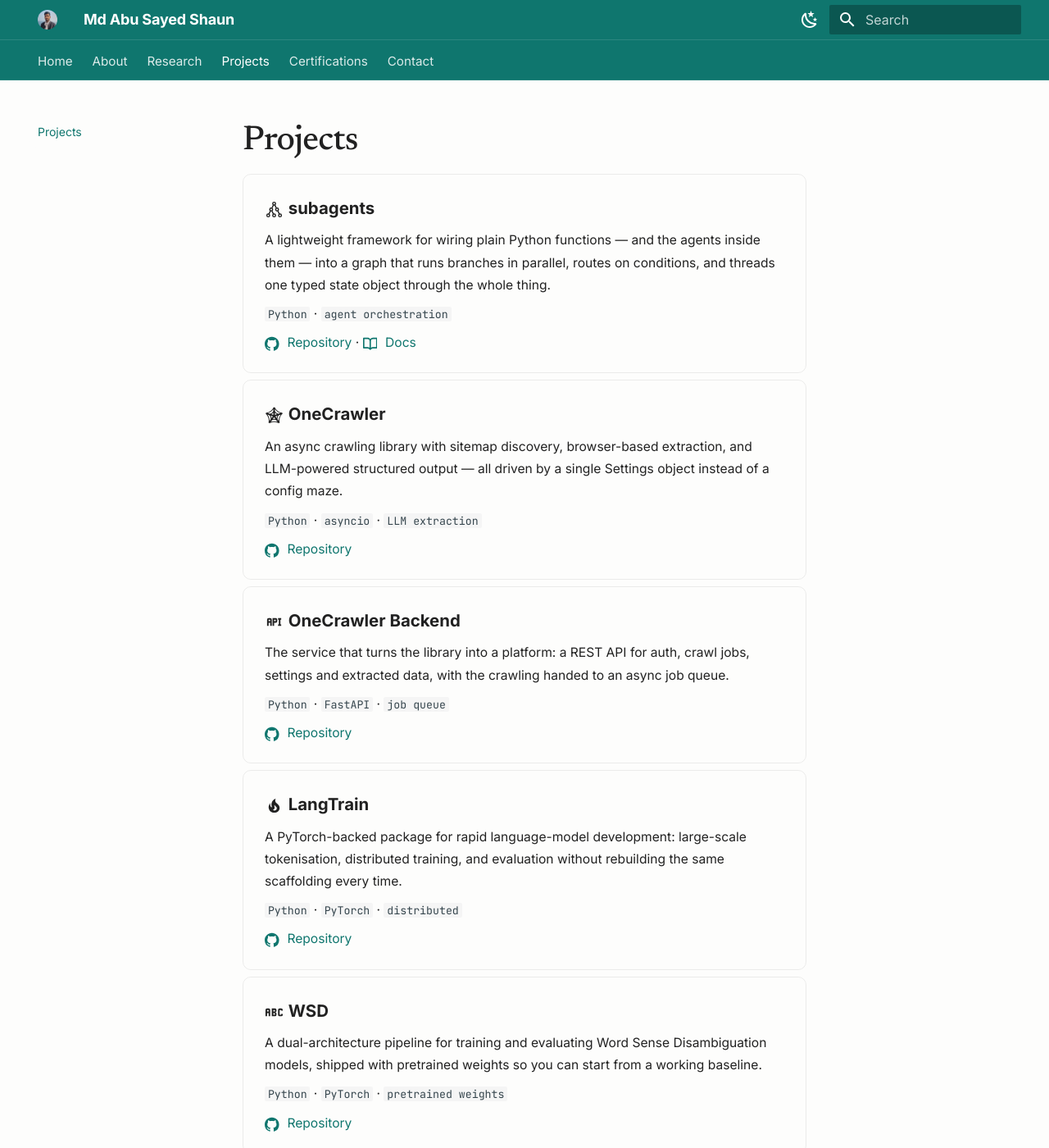
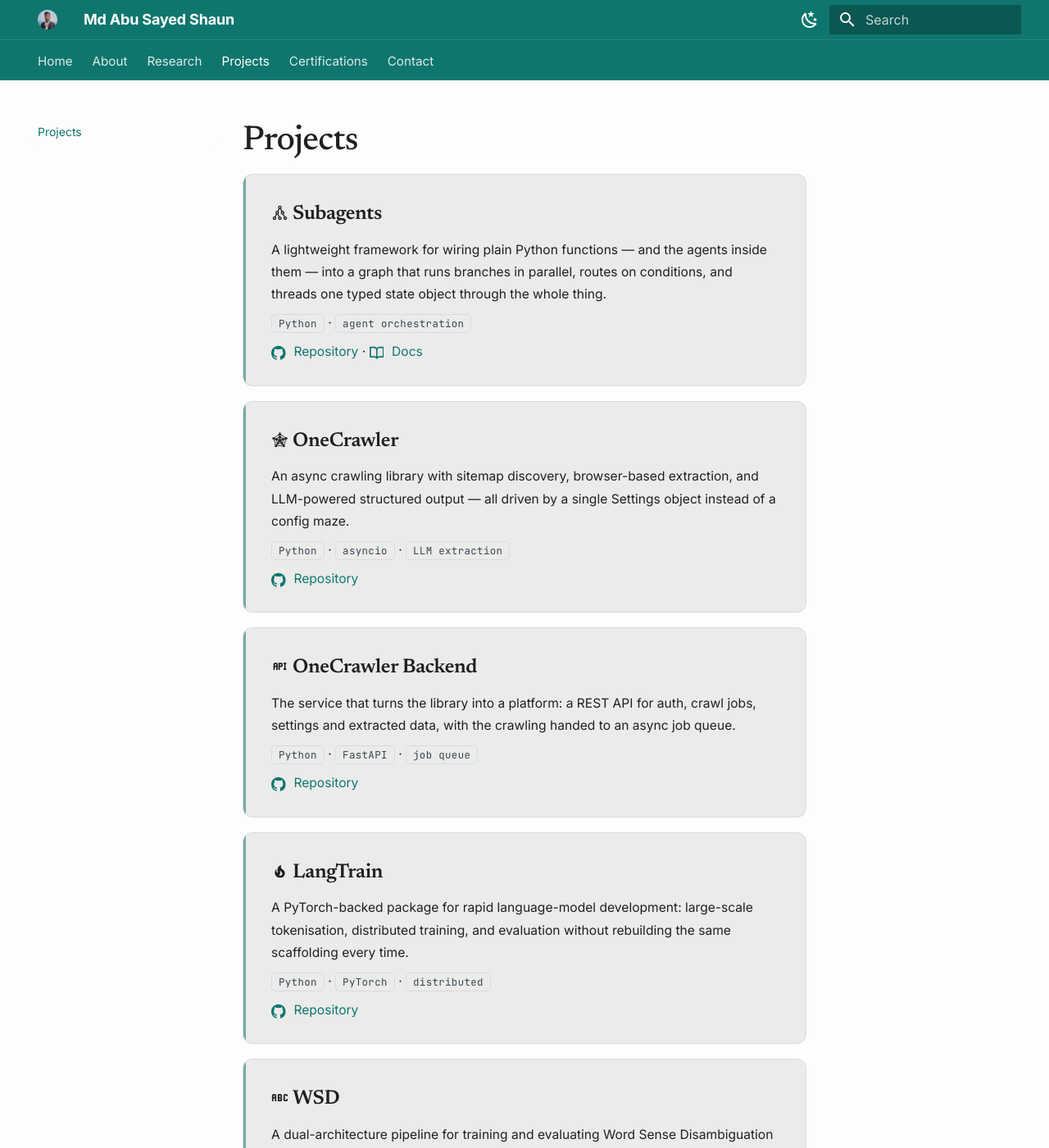
Before and after one commit to sayedshaun/sayedshaun.github.io, an MkDocs documentation site: the page built from docs/software/projects.md, in a window 1280 px wide and 1400 px high. Shown: the whole window at 82% size. Built offline with MkDocs 1.6.1 and Material for MkDocs 9.7.7, drawn with Linux system fonts in a browser that asks for light colours.

Commit message:
Give project cards a boxed treatment and capitalise Subagents
Each project now reads as a distinct box: a filled surface, a rounded border,
an accent edge down the left, a serif project name, and outlined stack tags.
Still one per row. The fill and shadow have dark-scheme values so the boxes
stay separated from the page in both themes.

Subagents is capitalised wherever it is shown as a name; the repository link
is unchanged.

Co-Authored-By: Claude Opus 5 (1M context) <noreply@anthropic.com>

```diff
--- a/docs/assets/css/theme.css
+++ b/docs/assets/css/theme.css
@@ -243,7 +243,60 @@
 .md-footer-meta { background: var(--md-primary-fg-color--dark); }
 .md-copyright__highlight { font-size: 0.65rem; }
 
-/* one card per row — used on the projects page */
-.md-typeset .grid.cards.stack { grid-template-columns: minmax(0, 1fr); }
-.md-typeset .grid.cards.stack > ul > li { padding: 1.15rem 1.3rem; }
-.md-typeset .grid.cards.stack > ul > li > p:first-child { font-size: 1.02rem; }
+/* one card per row, with more weight than the home page's link cards */
+.md-typeset .grid.cards.stack { grid-template-columns: minmax(0, 1fr); gap: 0.9rem; }
+.md-typeset .grid.cards.stack > ul > li {
+  position: relative;
+  padding: 1.35rem 1.5rem 1.35rem 1.7rem;
+  border: 1px solid var(--edge);
+  border-radius: 0.6rem;
+  background: var(--md-default-fg-color--lightest);
+  overflow: hidden;
+}
+/* an accent edge marks each box */
+.md-typeset .grid.cards.stack > ul > li::before {
+  content: "";
+  position: absolute;
+  left: 0;
+  top: 0;
+  bottom: 0;
+  width: 3px;
+  background: var(--md-accent-fg-color);
+  opacity: 0.55;
+  transition: opacity 160ms ease;
+}
+.md-typeset .grid.cards.stack > ul > li:hover {
+  transform: none;
+  border-color: var(--md-accent-fg-color);
+  box-shadow: 0 6px 22px rgba(0, 0, 0, 0.07);
+}
+.md-typeset .grid.cards.stack > ul > li:hover::before { opacity: 1; }
+[data-md-color-scheme="slate"] .md-typeset .grid.cards.stack > ul > li {
+  background: #141920;
+}
+[data-md-color-scheme="slate"] .md-typeset .grid.cards.stack > ul > li:hover {
+  box-shadow: 0 6px 22px rgba(0, 0, 0, 0.45);
+}
+/* project name */
+.md-typeset .grid.cards.stack > ul > li > p:first-child {
+  font-family: var(--serif);
+  font-size: 1.22rem;
+  font-weight: 500;
+  letter-spacing: -0.015em;
+  margin-bottom: 0.4rem;
+}
+.md-typeset .grid.cards.stack > ul > li > p:first-child .twemoji,
+.md-typeset .grid.cards.stack > ul > li > p:first-child svg {
+  height: 1.05rem;
+  width: 1.05rem;
+  vertical-align: -0.12em;
+}
+/* the `stack · of · tags` line */
+.md-typeset .grid.cards.stack code {
+  font-size: 0.62rem;
+  letter-spacing: 0.03em;
+  background: transparent;
+  border: 1px solid var(--edge);
+  border-radius: 0.25rem;
+  padding: 0.1rem 0.4rem;
+}
--- a/docs/software/projects.md
+++ b/docs/software/projects.md
@@ -2,7 +2,7 @@
 
 <div class="grid cards stack" markdown>
 
--   :material-graph-outline:{ .lg .middle } **subagents**
+-   :material-graph-outline:{ .lg .middle } **Subagents**
 
     ---
 
```
